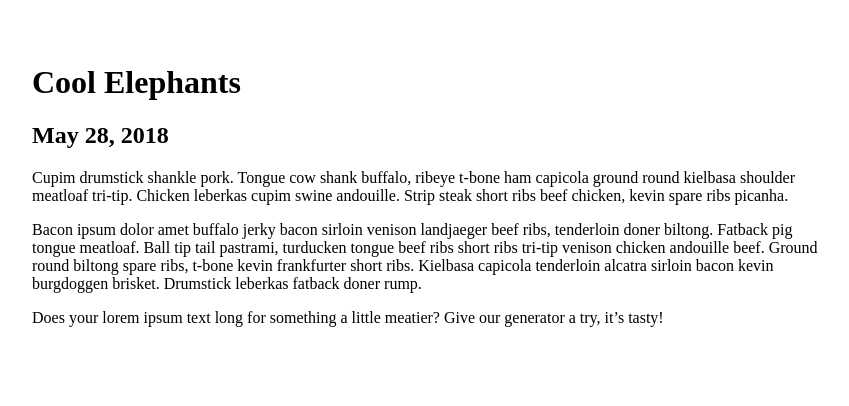
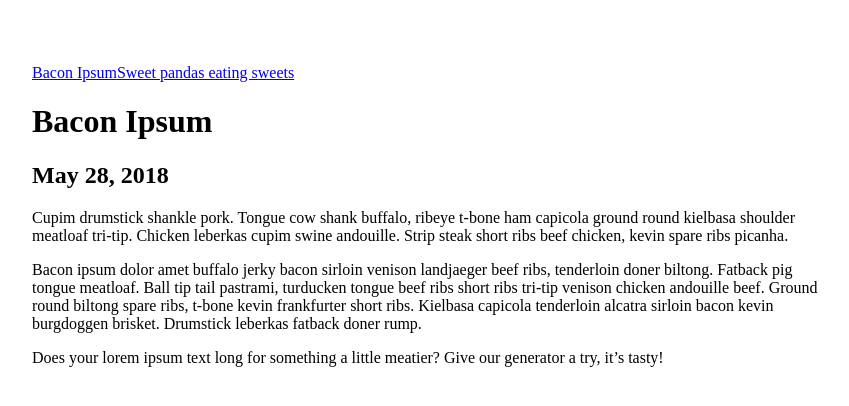
Before and after one commit to dominictwlee/my-blog, a Gatsby site: page /test-3 in a window 1280 px wide. Shown: the whole page, without its empty margins (208-1057 px from the left). Built offline with nearby package versions, Linux system fonts and the light colour scheme; Gatsby itself is replaced by a stand-in of ours.

Commit message:
Create link navigation between posts

```diff
--- a/gatsby-node.js
+++ b/gatsby-node.js
@@ -4,7 +4,6 @@
  * See: https://www.gatsbyjs.org/docs/node-apis/
  */
 
-// You can delete this file if you're not using it
 const path = require('path');
 
 exports.createPages = ({ boundActionCreators, graphql }) => {
@@ -17,9 +16,13 @@ exports.createPages = ({ boundActionCreators, graphql }) => {
       allMarkdownRemark(sort: { order: DESC, fields: [frontmatter___date] }, limit: 1000) {
         edges {
           node {
+            html
+            id
             frontmatter {
               path
               tags
+              date
+              title
             }
           }
         }
@@ -33,15 +36,15 @@ exports.createPages = ({ boundActionCreators, graphql }) => {
     const posts = result.data.allMarkdownRemark.edges;
 
     posts.forEach(({ node }, index) => {
-      const prev = index === 0 ? false : posts[index - 1].node;
-      const next = index === posts.length - 1 ? false : posts[index + 1].node;
+      const prev = index === 0 ? null : posts[index - 1].node;
+      const next = index === posts.length - 1 ? null : posts[index + 1].node;
       createPage({
         path: node.frontmatter.path,
         component: blogPostTemplate,
-        // context: {
-        //   prev,
-        //   next,
-        // },
+        context: {
+          prev,
+          next,
+        },
       });
     });
 
--- a/src/pages/more-stuff-test.md
+++ b/src/pages/more-stuff-test.md
@@ -1,7 +1,7 @@
 ---
-title: 'Cool Elephants'
+title: 'Bacon Ipsum'
 date: '2018-05-28'
-path: '/cool-elephants'
+path: '/bacon'
 tags: ["animals", "zoos", "cute"]
 ---
 
--- a/src/templates/blog-post.js
+++ b/src/templates/blog-post.js
@@ -1,13 +1,20 @@
 import React from 'react';
 import Helmet from 'react-helmet';
+import Link from 'gatsby-link';
 
 import styles from './blog-post.module.css';
 
-const BlogTemplate = ({ data, pathContext }) => {
+const BlogTemplate = ({ data, location, pathContext }) => {
+  console.log(pathContext);
+  const { prev, next } = pathContext;
   const { markdownRemark: post } = data;
-  const { next, prev } = pathContext;
   return (
     <div className={styles.container}>
+      <nav>
+        {prev && <Link to={prev.frontmatter.path}>{prev.frontmatter.title}</Link>}
+        {next && <Link to={next.frontmatter.path}>{next.frontmatter.title}</Link>}
+      </nav>
+
       <Helmet title={`Dominic Lee - ${post.frontmatter.title}`} />
       <h1 className={styles.title}>{post.frontmatter.title}</h1>
       <h2>{post.frontmatter.date}</h2>
```
Also changed, not shown: src/templates/tags.js (+6 -2 lines).
